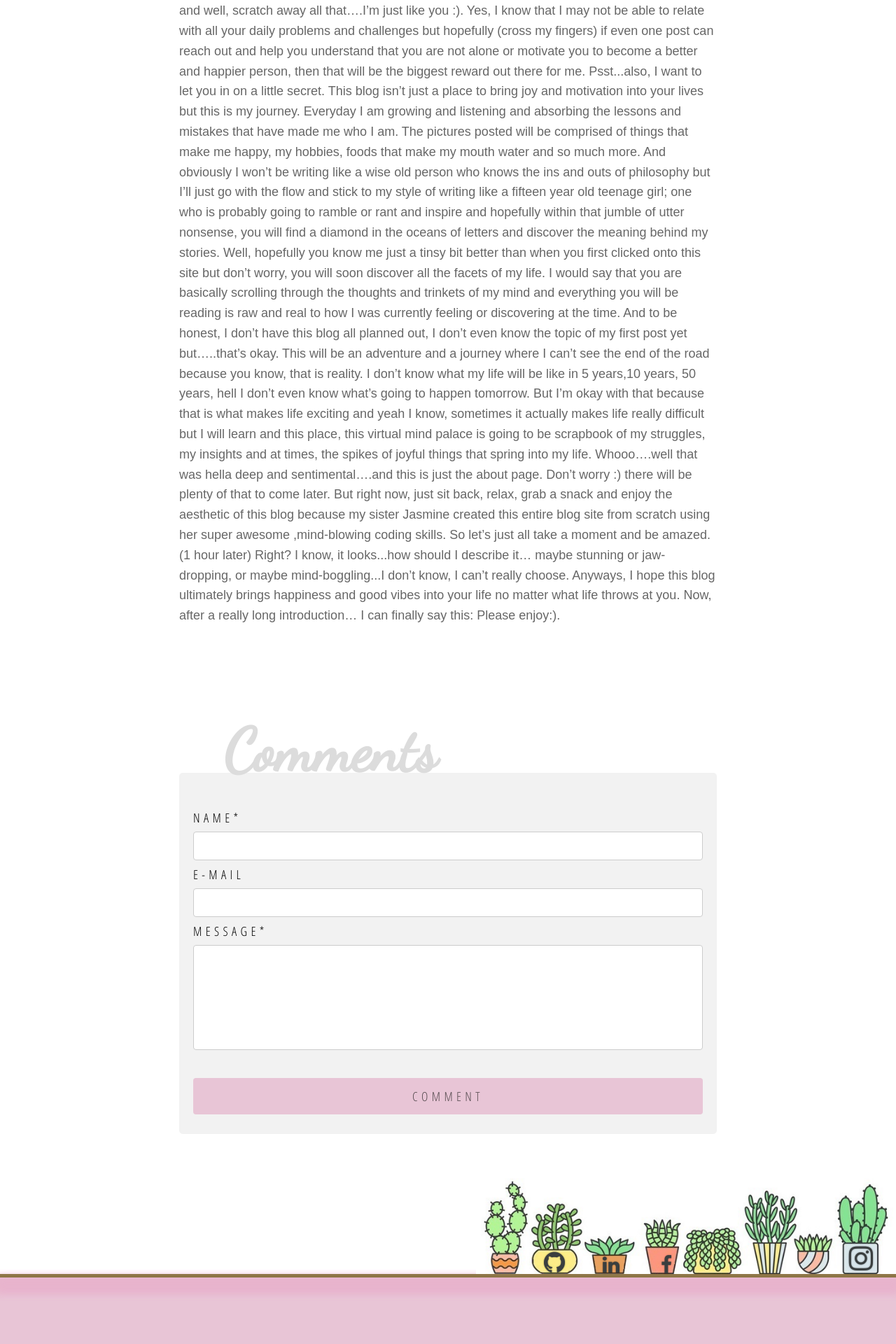
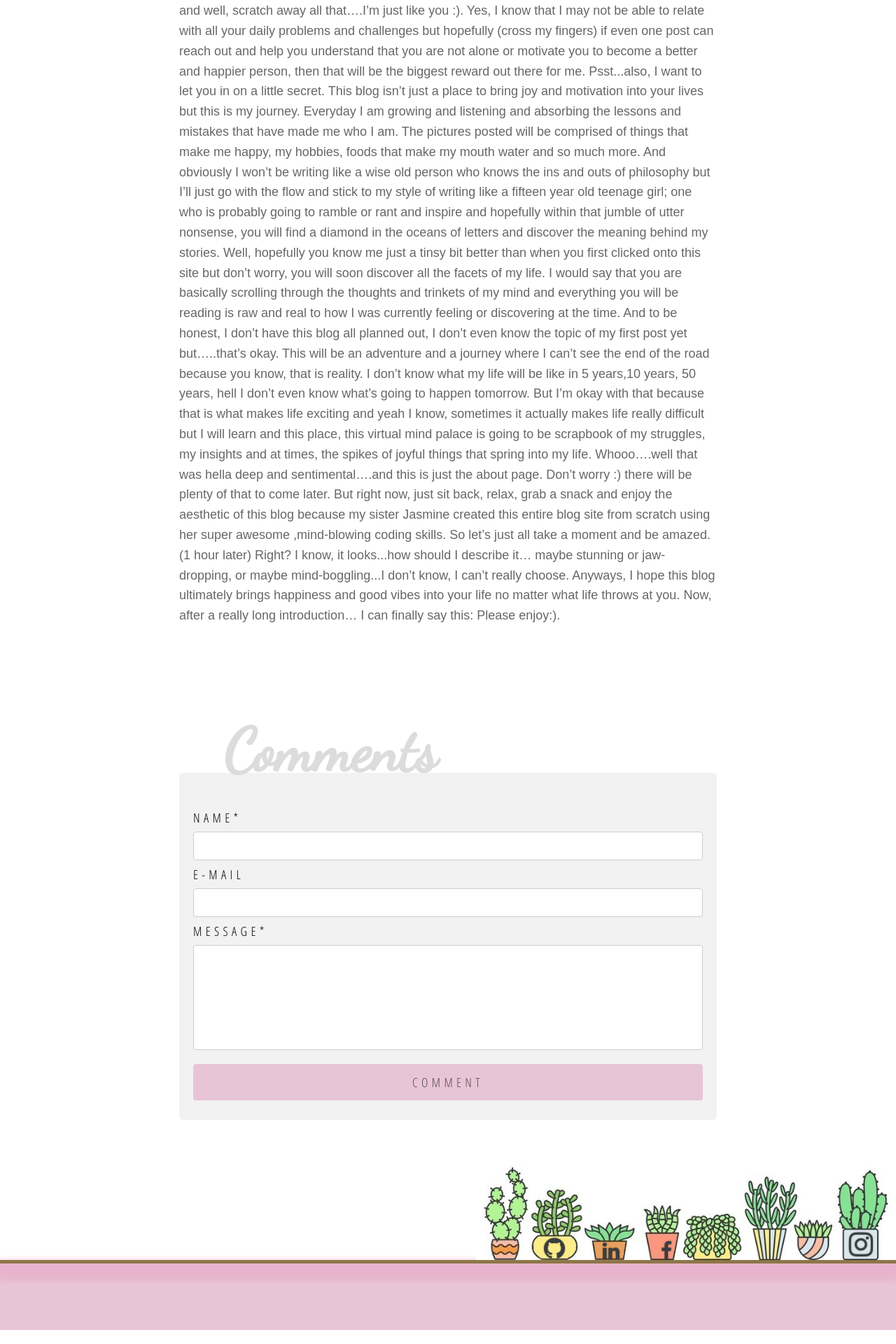
Before and after one commit to JasmineOuO/meaningful-nonsense-jekyll, a Jekyll site: the page built from pages/about.html, in a window 1280 px wide. Shown: the part 1262-3182 px from the top of the page at 70% size. Built offline with Jekyll 4.4.1, drawn with Linux system fonts in a browser that asks for light colours; nearby versions of some CDN libraries.

Commit message:
fix small bug with comment submit button

```diff
--- a/_includes/comments.html
+++ b/_includes/comments.html
@@ -31,7 +31,7 @@
             <input type="email" id="comment-form-email" name="fields[email]">
             <label for="comment-form-message">Message*</label>
             <textarea type="text" id="comment-form-message" name="fields[message]"></textarea>
-            <p class="hidden js-notice">
+            <p class="hidden js-notice" style="display:none;">
                 <span class="js-notice-text"></span>
             </p>
             <button type="submit" id="comment-form-submit">Comment</button>
```
